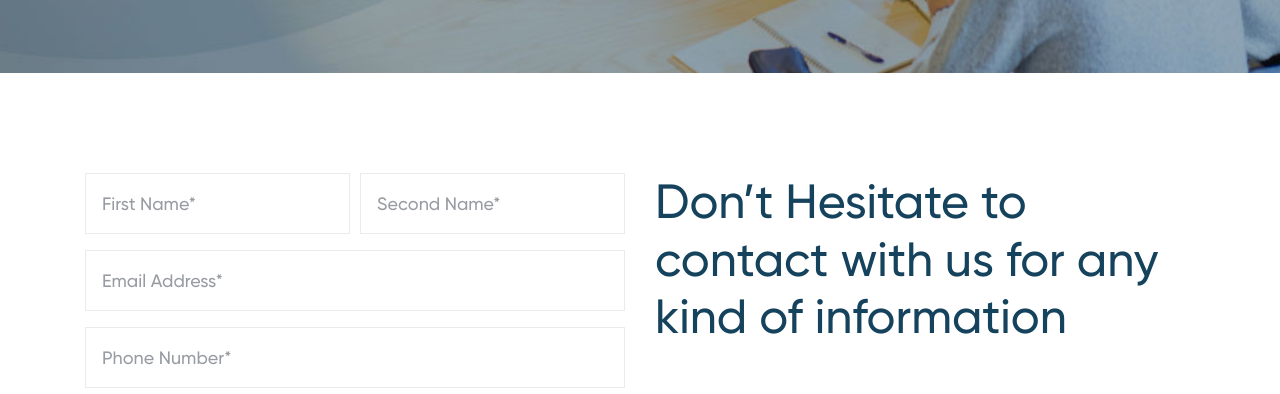
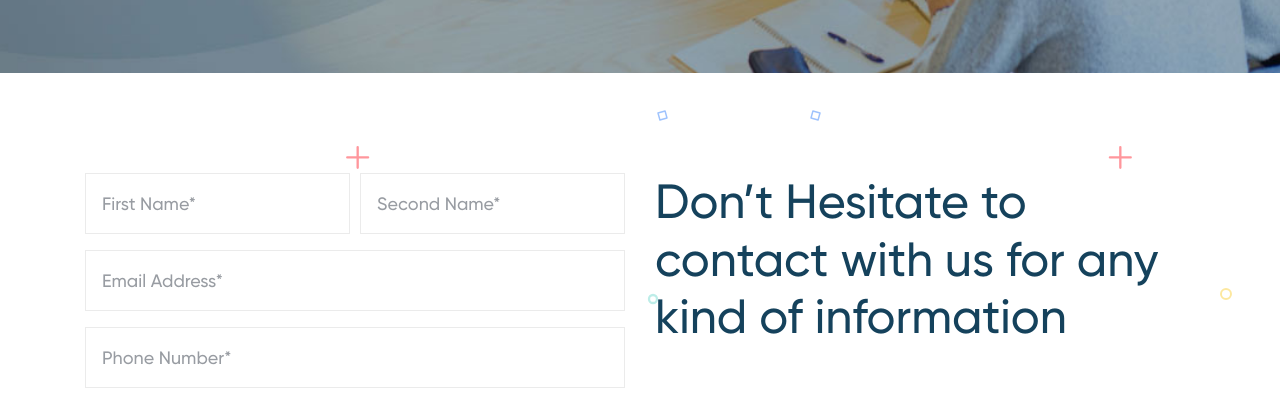
Before and after one commit to ifancyabroad/cloud-sherpas, a Jekyll site: the page built from pages/contact.html, in a window 1280 px wide. Shown: the part 627-1021 px from the top of the page. Built offline with Jekyll 4.4.1, drawn with Linux system fonts in a browser that asks for light colours; nearby versions of some CDN libraries.

Commit message:
Fix home page header and contact page shapes

```diff
--- a/_includes/contact/contact-form.html
+++ b/_includes/contact/contact-form.html
@@ -1,4 +1,4 @@
-<section class="contact-form">
+<section class="section-padding bg-shapes-contact">
     <div class="container">
         <div class="row">
             <div class="col-md-6 mb-5 mb-md-0">
--- a/_includes/home/header.html
+++ b/_includes/home/header.html
@@ -4,7 +4,8 @@
     <div class="container">
         <div class="row align-items-center justify-content-between">
             <div class="col-md-6 mb-5 mb-md-0" data-aos="fade-right">
-                <h1 class="text-white mb-4">Trusted Cybersecurity Experts – Preparing you for what’s next</h1>
+                <h1 class="text-white mb-4">Trusted Cybersecurity Experts</h1>
+                <p class="text-white lead font-italic">Preparing you for what’s next</p>
                 <p class="text-xlarge text-white mb-5">Supporting your IT needs and goals is what drives our business and what provides yours with the best breed of technology. Cybersecurity, infrastructure management and application development all in one place.</p>
                 <div class="d-flex">
                     <a href="{{ '/services' | relative_url }}">
--- a/_sass/contact.scss
+++ b/_sass/contact.scss
@@ -1,11 +1,12 @@
+.bg-shapes-contact {
+    background-image: url("../images/backgrounds/contact.svg");
+    background-position: center 20%;
+    background-repeat: no-repeat;
+}
+
 .contact-cta {
     background-image: url("../images/backgrounds/blue_banner_bg.svg");
     background-size: cover;
-}
-
-.contact-form {
-    position: relative;
-    margin-bottom: 100px;
 }
 
 #successMessage,
@@ -13,13 +14,6 @@
     display: none;
 }
 
-@include media-breakpoint-down(md) {
-
-    .contact-form {
-        margin-bottom: 40px;
-    }
-}
-
 #mapid {
     height: 477px;
 }
--- a/pages/contact.html
+++ b/pages/contact.html
@@ -9,7 +9,7 @@ carousel: true
 contact: true
 map: true
 ---
-{% include common/header-page.html %}
+{% include common/header-page.html class='mb-0' %}
 {% include contact/contact-form.html %}
 {% include contact/map.html %}
 {% include common/customers.html %}
```
